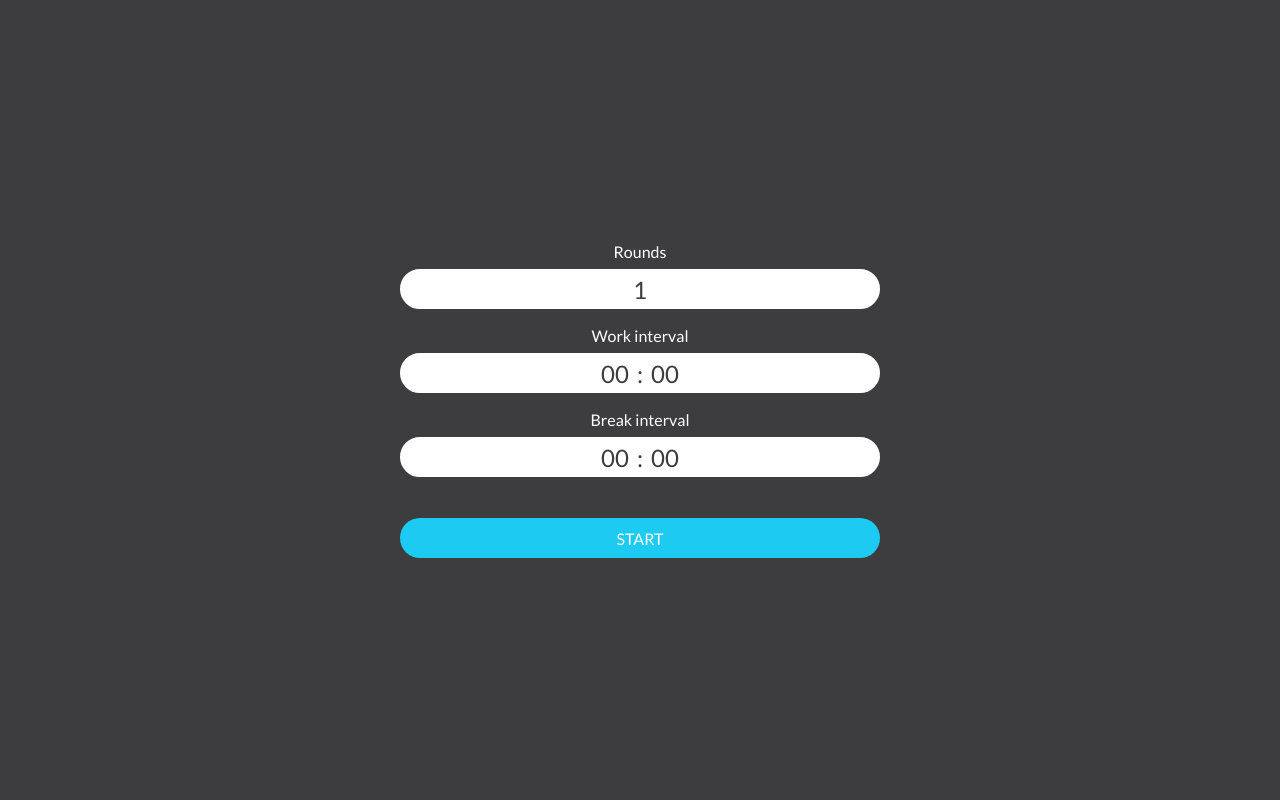
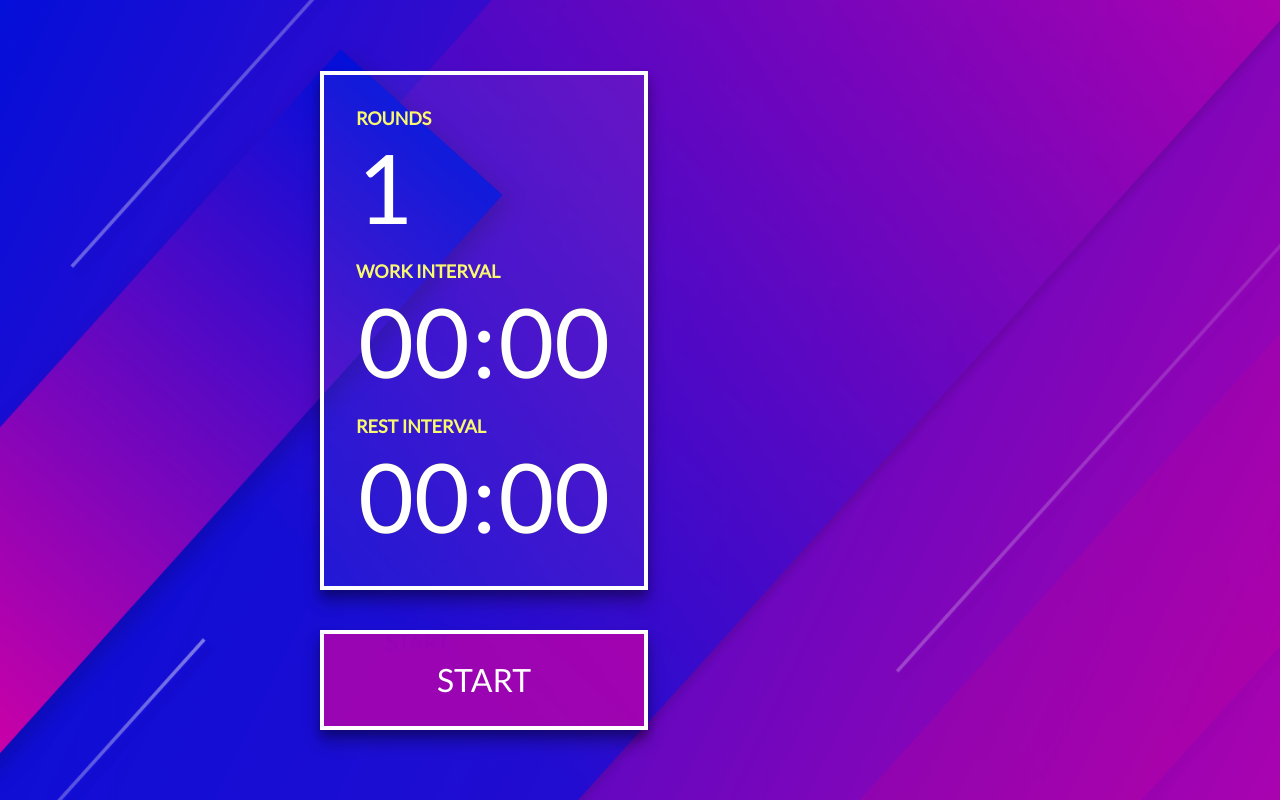
Before and after one commit to flextremedev/workout-interval-timer, a React (Create React App) app: page / in a window 1280 px wide. Built offline with nearby package versions, Linux system fonts and the light colour scheme.

Commit message:
WIP Redesign

```diff
--- a/src/App.js
+++ b/src/App.js
@@ -22,7 +22,6 @@ function App() {
   } = useWorkoutTimer();
   return (
     <div className={styles.content}>
-      <div />
       <div className={styles.centerArea}>
         <div
           className={`${styles.counterPositioner} ${
@@ -40,7 +39,7 @@ function App() {
           }`}
         >
           <Input
-            label={'Rounds'}
+            label={'ROUNDS'}
             type={'number'}
             value={rounds}
             onChange={handleRoundsChange}
@@ -51,13 +50,13 @@ function App() {
             value={workInterval}
             onChange={setWorkInterval}
             dataTestId={'work-interval-input'}
-            label={'Work interval'}
+            label={'WORK INTERVAL'}
           />
           <DurationInput
             value={breakInterval}
             onChange={setBreakInterval}
             dataTestId={'break-interval-input'}
-            label={'Break interval'}
+            label={'REST INTERVAL'}
           />
         </div>
       </div>
--- a/src/App.module.css
+++ b/src/App.module.css
@@ -1,20 +1,20 @@
 .content {
-  width: 100%;
   box-sizing: border-box;
-  height: 100%;
   display: flex;
   flex-flow: column;
-  padding: 32px;
   justify-content: space-between;
   align-items: center;
 }
 .centerArea {
+  box-sizing: border-box;
+  padding: 32px;
   position: relative;
-  min-height: 236px;
-  width: 100%;
   display: flex;
   flex-flow: column;
   align-items: center;
+  background: rgba(255, 255, 255, 0.05);
+  border: 4px solid rgba(255, 255, 255, 1);
+  box-shadow: 0px 12px 15px rgba(0, 0, 0, 0.3), 0px 5px 8px rgba(0, 0, 0, 0.2);
 }
 .counting {
   width: 236px !important;
@@ -32,31 +32,27 @@
   width: 236px;
 }
 .formFields {
-  width: 100px;
   opacity: 0;
   transition: all 0.25s ease;
 }
 .showFormFields {
   opacity: 1;
-  width: 100%;
+}
+button {
+  margin-top: 40px;
 }
 @media only screen and (min-device-width: 768px) and (max-device-width: 1024px) {
-  button {
-    margin-top: 40px;
-  }
   .content {
     padding-left: 0px;
     padding-right: 0px;
-    width: 50%;
     justify-content: center;
   }
 }
 @media only screen and (min-width: 1024px) {
-  button {
-    margin-top: 40px;
-  }
   .content {
-    width: 480px;
     justify-content: center;
+    width: auto;
+    padding: 0px;
+    margin-left: 25%;
   }
 }
--- a/src/components/Button/Button.module.css
+++ b/src/components/Button/Button.module.css
@@ -1,24 +1,24 @@
 .btn {
   padding: 0px;
-  height: 40px;
+  height: 100px;
   width: 100%;
   border: none;
   outline: none;
-  border-radius: 40px;
-  background: #1dcbf2;
-  color: white;
-  font-size: 16px;
+  color: #ffffff;
+  background: rgba(209, 0, 166, 0.7);
+  border: 4px solid white;
+  font-size: 32px;
   font-family: 'Lato', sans-serif;
   text-transform: uppercase;
-  transition: width 0.25s ease;
+  transition: background, box-shadow 0.3s ease;
+  box-shadow: 0px 12px 15px rgba(0, 0, 0, 0.3), 0px 5px 8px rgba(0, 0, 0, 0.2);
 }
 .btn:focus {
-  box-shadow: 0px 1px 4px 2px #19383f;
+  box-shadow: 0px 18px 20px rgba(0, 0, 0, 0.3), 0px 5px 8px rgba(0, 0, 0, 0.2);
 }
 .btn:hover {
-  box-shadow: 0px 1px 4px 2px #19383f, 0px 4px 7px 3px rgba(7, 33, 39, 0.32);
-  background: #1ab6d9;
+  box-shadow: 0px 18px 20px rgba(0, 0, 0, 0.3), 0px 5px 8px rgba(0, 0, 0, 0.2);
 }
 .btn:active {
-  background: #1596b3;
+  box-shadow: 0px 5px 8px rgba(0, 0, 0, 0.3), 0px 2px 8px rgba(0, 0, 0, 0.2);
 }
--- a/src/components/DurationInput/DurationInput.module.css
+++ b/src/components/DurationInput/DurationInput.module.css
@@ -1,44 +1,35 @@
 .container {
   display: flex;
   flex-flow: column;
-  align-items: center;
+  align-items: flex-start;
   margin-top: 16px;
-  height: 68px;
-  width: 100%;
 }
 .input {
   display: flex;
   flex-flow: row nowrap;
-  justify-content: center;
+  justify-content: flex-start;
   align-items: center;
-  height: 40px;
-  width: 100%;
-  border-radius: 40px;
-  background: white;
-  color: #3d3d3f;
-  font-size: 24px;
+  color: #ffffff;
+  font-size: 96px;
   font-family: 'Lato', sans-serif;
-  border: 2px solid white;
   box-sizing: border-box;
 }
-.input:focus-within {
-  box-shadow: 0px 1px 3px 2px #19383f;
-}
 .label {
-  color: white;
-  font-size: 16px;
+  color: #f9f871;
+  font-size: 18px;
   font-family: 'Lato', sans-serif;
-  margin-bottom: 8px;
+  font-weight: 700;
+  text-align: left;
 }
 .textInput {
   border: none;
   outline: none;
-  max-width: 40px;
-  font-size: 24px;
+  font-size: 96px;
   font-family: 'Lato', sans-serif;
-  width: auto;
+  width: 112px;
   text-align: center;
   cursor: default;
-  color: transparent;
   text-shadow: 0 0 0 #3d3d3f;
+  background: transparent;
+  color: #ffffff;
 }
--- a/src/components/Input/Input.module.css
+++ b/src/components/Input/Input.module.css
@@ -10,9 +10,7 @@ input[type='number'] {
 .container {
   display: flex;
   flex-flow: column;
-  align-items: center;
-  height: 68px;
-  width: 100%;
+  align-items: flex-start;
 }
 .input {
   display: flex;
@@ -20,25 +18,20 @@ input[type='number'] {
   flex-flow: row nowrap;
   justify-content: center;
   align-items: center;
-  height: 40px;
-  width: 100%;
-  border-radius: 40px;
-  background: white;
-  color: #3d3d3f;
-  font-size: 24px;
+  color: #ffffff;
+  font-size: 96px;
   font-family: 'Lato', sans-serif;
   border: none;
-  text-align: center;
-  border: 2px solid white;
   box-sizing: border-box;
+  background: none;
+  width: 250px;
 }
 .input:focus {
   outline: none;
-  box-shadow: 0px 1px 3px 2px #19383f;
 }
 .label {
-  color: white;
-  font-size: 16px;
+  color: #f9f871;
+  font-size: 18px;
   font-family: 'Lato', sans-serif;
-  margin-bottom: 8px;
+  font-weight: 700;
 }
--- a/src/index.css
+++ b/src/index.css
@@ -1,6 +1,8 @@
 body {
   margin: 0;
-  background: #3d3d3f;
+  background-image: linear-gradient(to right bottom, #040fd9, #d100a6);
+  background-image: url('./Background.png');
+  background-size: cover;
 }
 body,
 html,
@@ -11,4 +13,16 @@ html,
   display: flex;
   flex-flow: column;
   align-items: center;
+  justify-content: center;
 }
+
+@media only screen and (min-device-width: 768px) and (max-device-width: 1024px) {
+  #root {
+    align-items: center;
+  }
+}
+@media only screen and (min-width: 1024px) {
+  #root {
+    align-items: flex-start;
+  }
+}
```
Also changed, not shown: src/Background.png (added).
